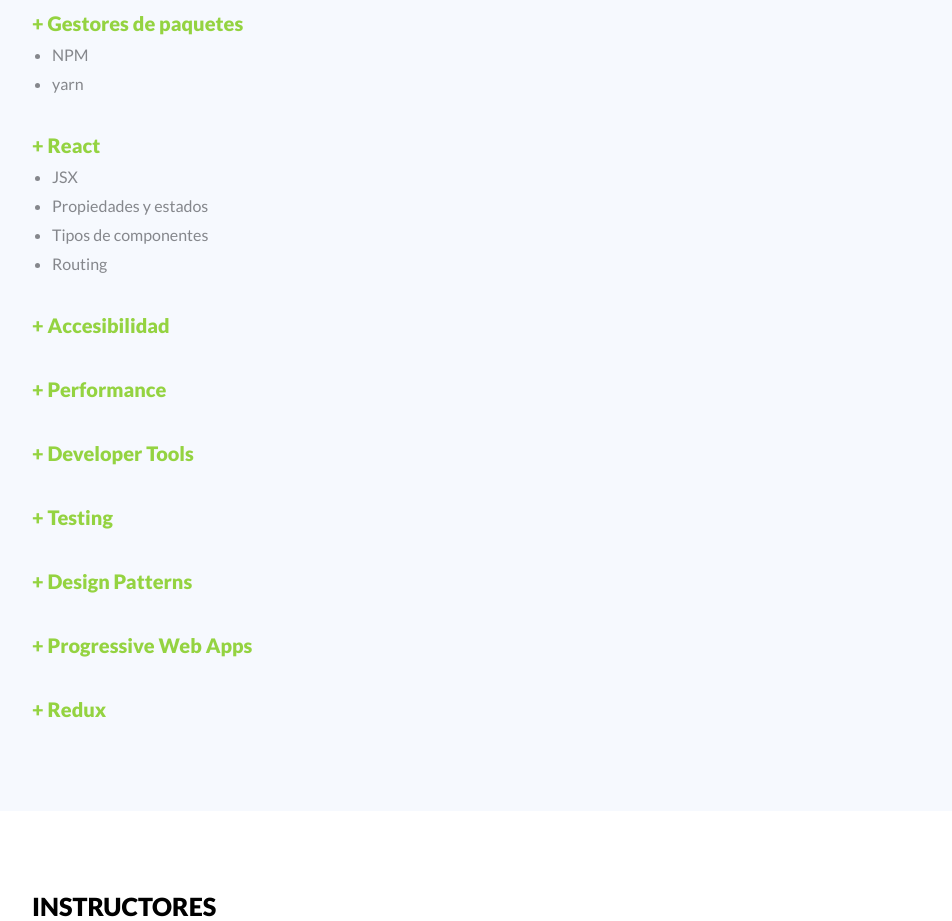
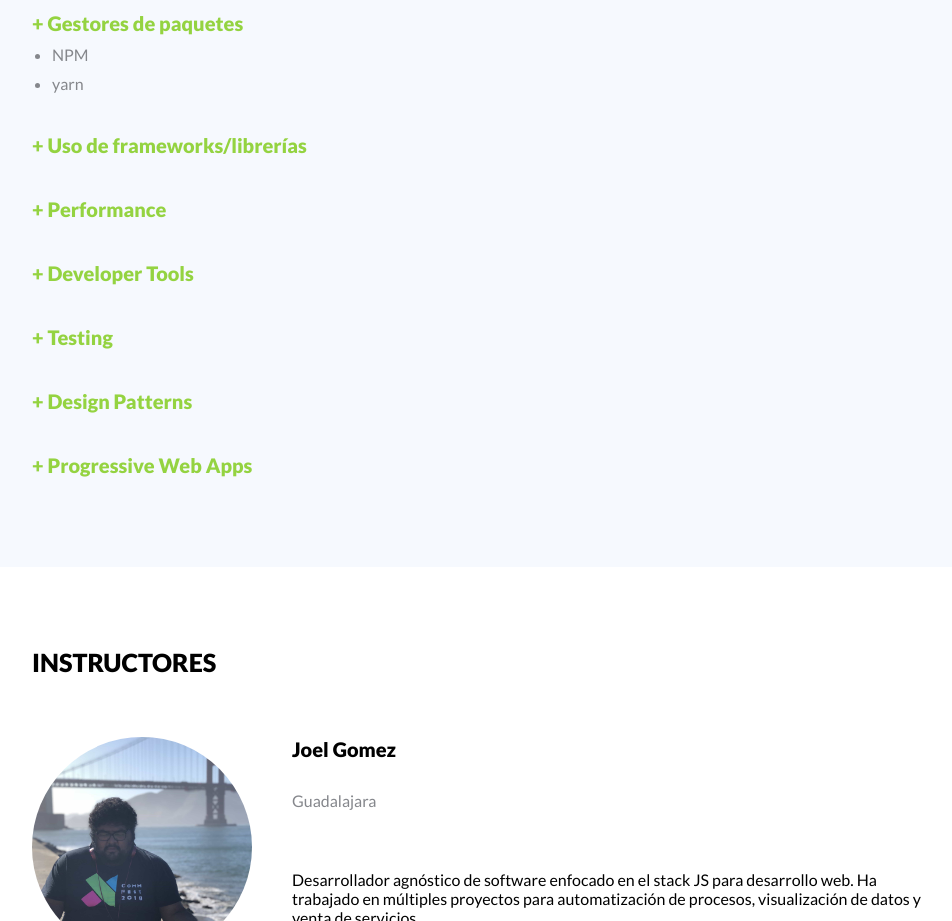
Before and after one commit to AnuarHarb/centraal, a website: page src/programs/mobile-web.html in a window 1280 px wide. Shown: the part 1620-2541 px from the top of the page, without its empty margins (158-1110 px from the left). Drawn offline with Linux system fonts and the light colour scheme.

Commit message:
remove react

```diff
--- a/src/css/styles.css
+++ b/src/css/styles.css
@@ -1207,6 +1207,7 @@
   text-align: center;
   margin: 60px 0 300px 0;
 }
+
 .hidden {
   display: none;
 }
--- a/src/programs/mobile-web.html
+++ b/src/programs/mobile-web.html
@@ -68,9 +68,9 @@
     <div class="content">
       <article class="program-info__description">
         <h1 class="program-info__title">Mobile Web <br>Specialist</h1>
-        <p>Este curso va dirigido a personas que ya tienen tiempo trabajando en la industria y están interesadas en aprender tópicos avanzados de la web : testing (mocha, chai, sinon, jest), progressive web apps, accesibilidad, performance y arquitectura. En este curso nos enfocamos en la construcción de aplicaciones usando webpack para construir aplicaciones con react/redux, como volver aplicaciones progressive y el uso de las Chrome Dev Tools para análisis y depuración de aplicaciones web.</p>
+        <p>Este curso va dirigido a personas que ya tienen tiempo trabajando en la industria y están interesadas en aprender tópicos avanzados de la web : testing (mocha, chai, sinon, jest), progressive web apps, accesibilidad, performance y arquitectura. En este curso nos enfocamos en la construcción de aplicaciones usando webpack para construir aplicaciones con frameworks, como volver aplicaciones progressive y el uso de las Chrome Dev Tools para análisis y depuración de aplicaciones web.</p>
         <h2 class="text text--bold">Objetivo</h2>
-        <p>Poder construir aplicaciones progressive usando React/Redux y poder hacer auditorias de performance, accesibilidad y testing de componentes.</p>
+        <p>Poder construir aplicaciones progressive usando frameworks y poder hacer auditorias de performance, accesibilidad y testing de componentes.</p>
         <h3 class="text text--bold">Perfil del participante la salir del programa:</h3>
         <p>Tendrás los conocimientos necesarios para ser considerado como un arquitecto frontend, sabrás todo lo que implica construir un gran producto, darle mantenimiento y escalar.</p>
         <h3 class="text text--bold">Horarios</h3>
@@ -94,20 +94,12 @@
         <li>NPM</li>
         <li>yarn</li>
       </ul>
-      <h3 class="sub-title">+ React</h3>
-      <ul>
-        <li>JSX</li>
-        <li>Propiedades y estados</li>
-        <li>Tipos de componentes</li>
-        <li>Routing</li>
-      </ul>
-      <h3 class="sub-title">+ Accesibilidad</h3>
+      <h3 class="sub-title">+ Uso de frameworks/librerías</h3>
       <h3 class="sub-title">+ Performance</h3>
       <h3 class="sub-title">+ Developer Tools</h3>
       <h3 class="sub-title">+ Testing</h3>
       <h3 class="sub-title">+ Design Patterns</h3>
       <h3 class="sub-title">+ Progressive Web Apps</h3>
-      <h3 class="sub-title">+ Redux</h3>
     </article>
   </section>
 
```
